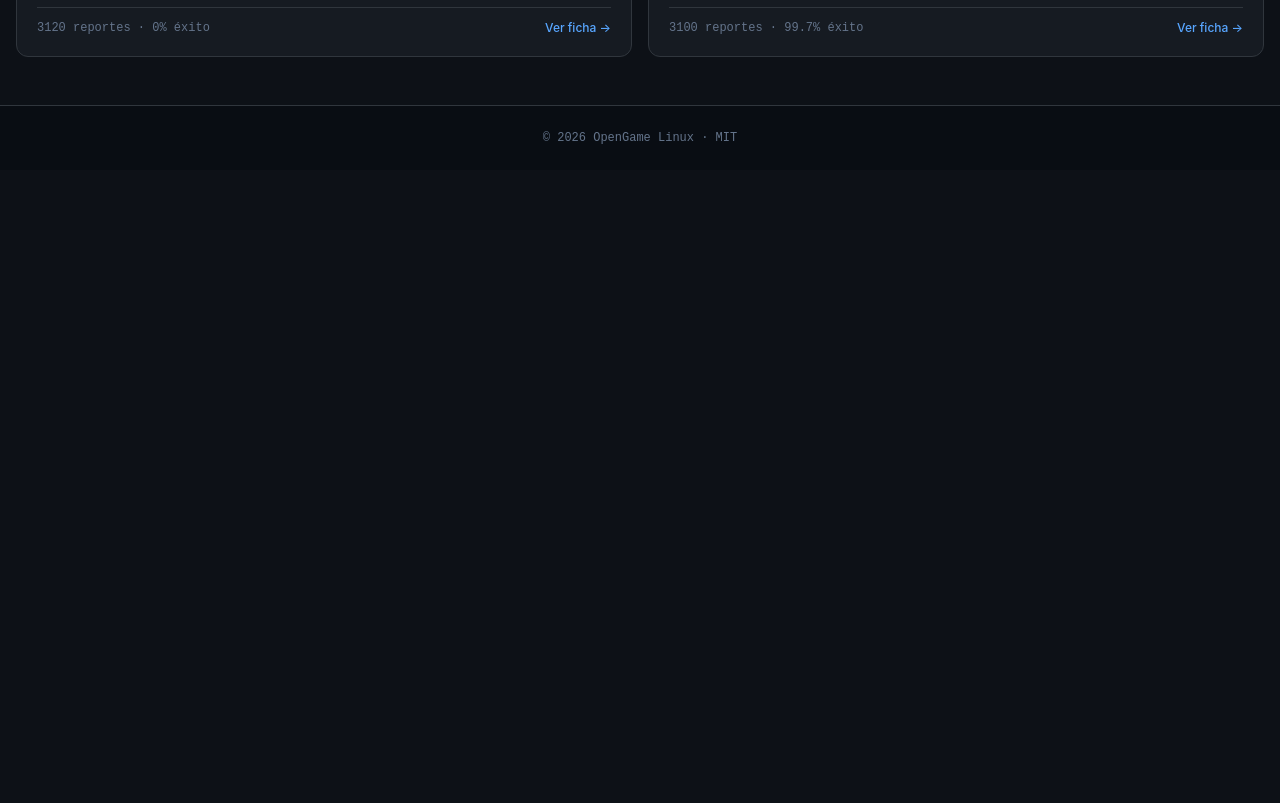
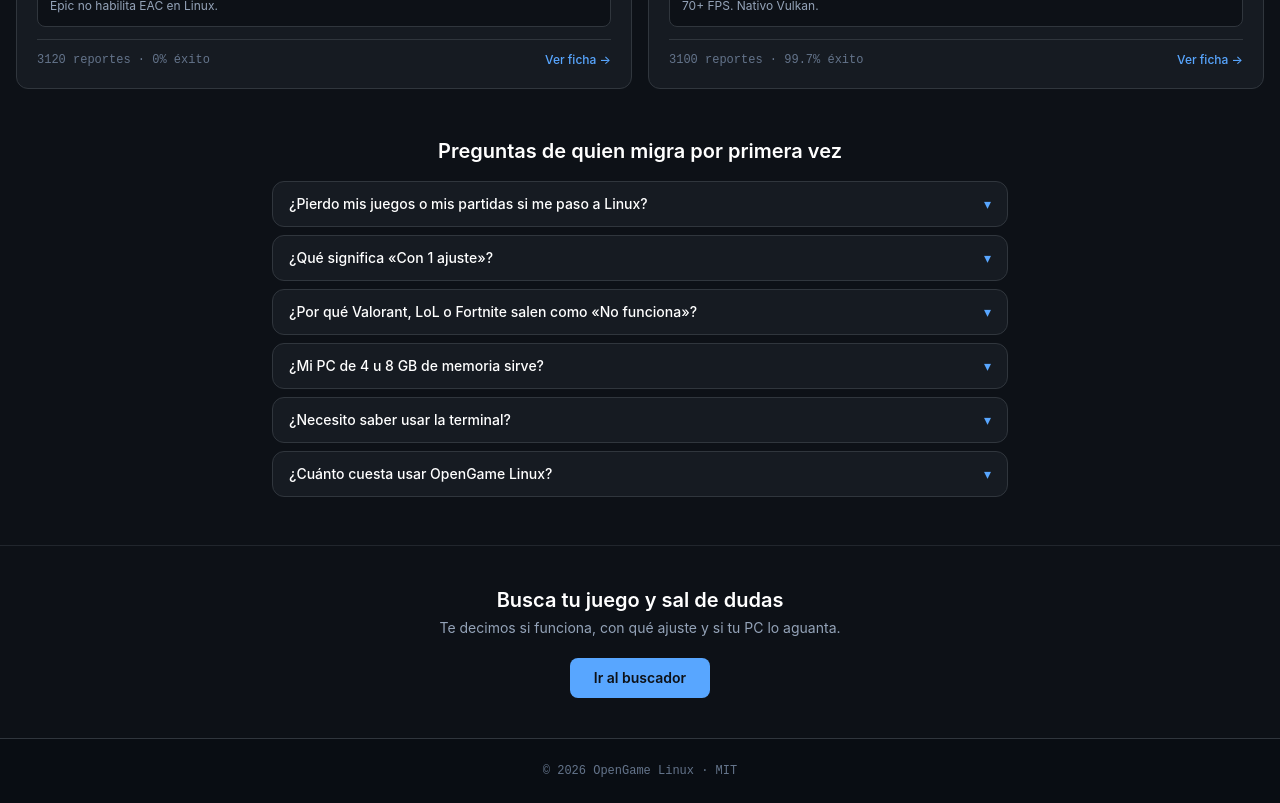
Before and after one commit to SePuLvEdA22/opengame-linux, a Next.js app: page / in a window 1280 px wide. Shown: the part 980-1783 px from the top of the page. Before the commit the page ends 1150 px from the top, so only its background shows below. Built offline with nearby package versions, Linux system fonts and the light colour scheme.

Commit message:
Bloque 2: prueba real en hero + FAQ 6 + CTA final

```diff
--- a/src/app/page.tsx
+++ b/src/app/page.tsx
@@ -1,11 +1,41 @@
 import { SiteHeader, GameCard, StatusBadge } from "@/components/ui";
 import { searchGames } from "@/lib/search";
+import { CATALOG } from "@/lib/games-data";
 import Link from "next/link";
 
 export const revalidate = 3600; // RNF-02: ISR catálogo
 
+const FAQS = [
+  {
+    q: "¿Pierdo mis juegos o mis partidas si me paso a Linux?",
+    a: "No. Tus cuentas de Steam, Epic y GOG siguen iguales y tus compras se conservan. Las partidas guardadas en la nube (Steam Cloud) se sincronizan solas entre Windows y Linux.",
+  },
+  {
+    q: "¿Qué significa «Con 1 ajuste»?",
+    a: "Que el juego funciona copiando un texto corto que te damos listo en las propiedades del juego. Son 2 minutos con guía paso a paso, sin instalar nada raro.",
+  },
+  {
+    q: "¿Por qué Valorant, LoL o Fortnite salen como «No funciona»?",
+    a: "Sus creadores los bloquean a propósito con un candado antipiratería que no admite Linux. No hay truco seguro: intentar saltarlo puede costarte la cuenta.",
+  },
+  {
+    q: "¿Mi PC de 4 u 8 GB de memoria sirve?",
+    a: "Sí para la mayoría del catálogo. Cada ficha te dice cuánta memoria pide el juego y qué versión ligera de Linux le conviene a tu equipo.",
+  },
+  {
+    q: "¿Necesito saber usar la terminal?",
+    a: "No. Todo se hace con clics y botones de copiar. La terminal solo aparece como opción avanzada para comprobar controladores.",
+  },
+  {
+    q: "¿Cuánto cuesta usar OpenGame Linux?",
+    a: "Nada. La plataforma, las guías y los programas que recomienda son gratuitos y de código abierto.",
+  },
+];
+
 export default function Home() {
   const top = searchGames({ limit: 4 });
+  const okCount = CATALOG.filter((g) => g.estado === "funciona").length;
+  const tweakCount = CATALOG.filter((g) => g.estado === "funciona_con_ajustes").length;
   return (
     <>
       <SiteHeader active="buscador" />
@@ -35,6 +65,9 @@ export default function Home() {
               <Link href="/buscar?launcher=Epic" className="px-2.5 py-1 rounded-md bg-surface-container text-slate-400 border border-outline">Epic Games</Link>
             </div>
           </form>
+          <p className="text-xs font-mono text-slate-500 mt-4">
+            {CATALOG.length} juegos revisados · {okCount} funcionan sin tocar nada · {tweakCount} con 1 ajuste · 100% gratis
+          </p>
         </section>
 
         <section aria-label="Simbología de compatibilidad" className="max-w-7xl mx-auto px-4 py-8 grid grid-cols-1 md:grid-cols-3 gap-4">
@@ -46,6 +79,31 @@ export default function Home() {
         <section aria-label="Juegos populares" className="max-w-7xl mx-auto px-4 pb-12 grid grid-cols-1 md:grid-cols-2 gap-4">
           {top.items.map((g) => <GameCard key={g.id} game={g} />)}
         </section>
+
+        <section aria-label="Preguntas frecuentes" className="max-w-3xl mx-auto px-4 pb-12">
+          <h2 className="font-semibold text-xl text-white text-center">Preguntas de quien migra por primera vez</h2>
+          <div className="mt-4 space-y-2">
+            {FAQS.map((f) => (
+              <details key={f.q} className="steel-card rounded-xl px-4 py-3 group">
+                <summary className="text-sm font-medium text-white cursor-pointer list-none flex justify-between gap-3">
+                  {f.q}
+                  <span aria-hidden className="text-primary shrink-0 group-open:rotate-180 transition-transform">▾</span>
+                </summary>
+                <p className="text-xs text-slate-400 mt-2 leading-relaxed">{f.a}</p>
+              </details>
+            ))}
+          </div>
+        </section>
+
+        <section aria-label="Buscar de nuevo" className="border-t border-surface-container-high">
+          <div className="max-w-2xl mx-auto px-4 py-10 text-center">
+            <h2 className="font-semibold text-xl text-white">Busca tu juego y sal de dudas</h2>
+            <p className="text-sm text-slate-400 mt-1 mb-5">Te decimos si funciona, con qué ajuste y si tu PC lo aguanta.</p>
+            <Link href="/buscar" className="inline-block px-6 py-2.5 bg-primary text-[#0d1117] font-semibold text-sm rounded-lg">
+              Ir al buscador
+            </Link>
+          </div>
+        </section>
       </main>
       <footer className="border-t border-outline bg-surface-container-lowest py-6 text-center text-xs text-slate-500 font-mono">© 2026 OpenGame Linux · MIT</footer>
     </>
```
